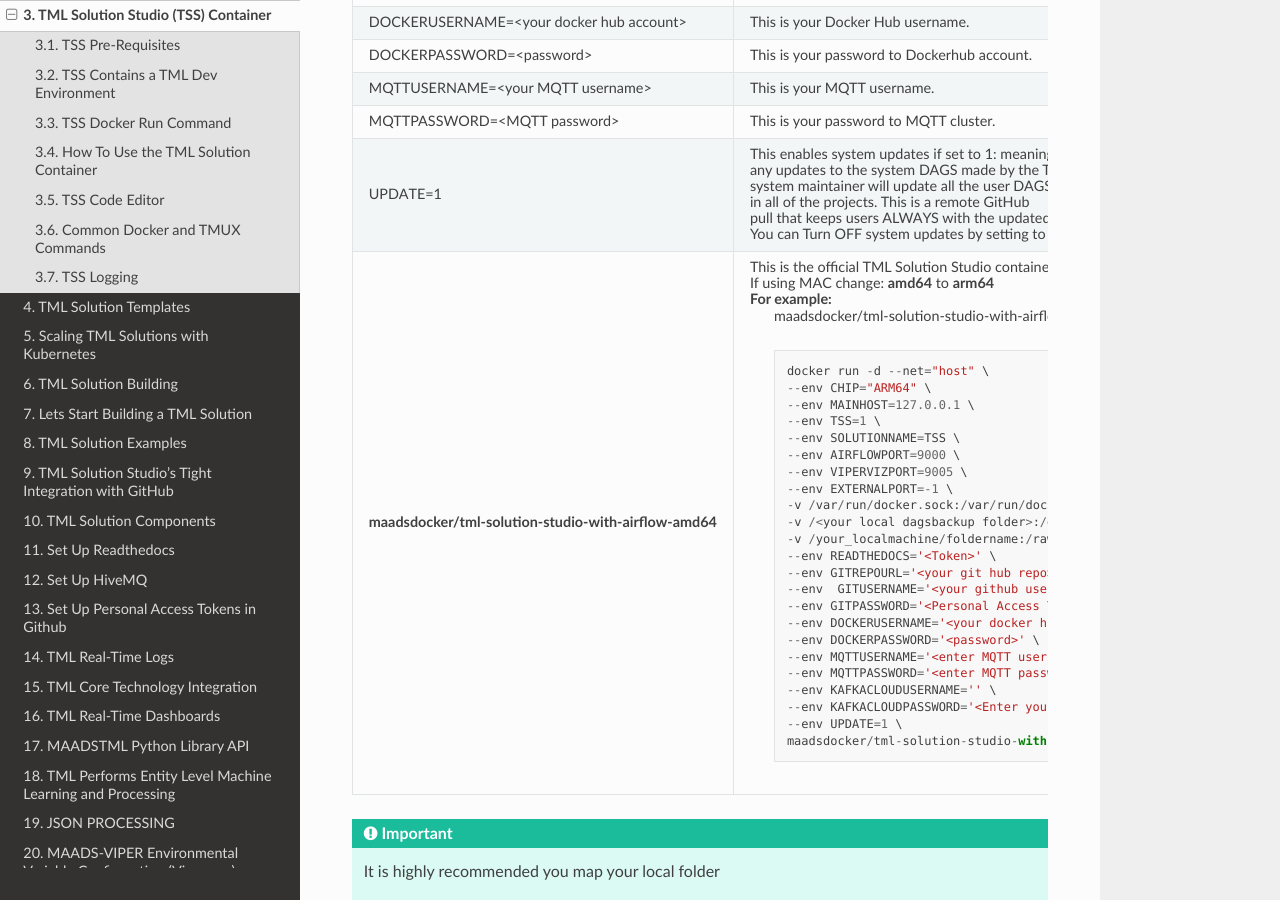
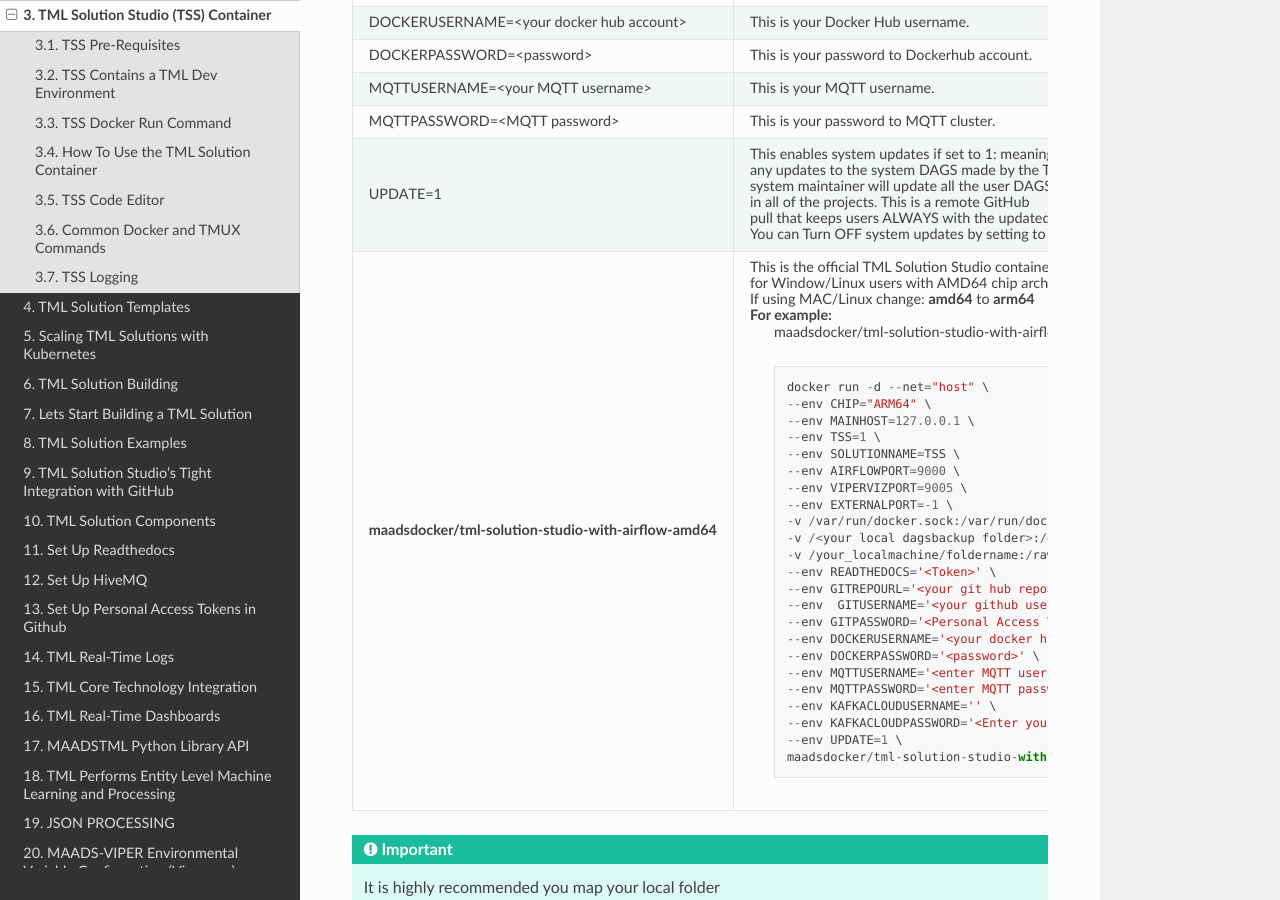
Before and after one commit to smaurice101/readthedocs, a Sphinx documentation site: the page built from docs/source/docker.rst, in a window 1280 px wide and 900 px high, scrolled down 3787 px. Built offline with Sphinx 7.4.7 and the Read the Docs theme 3.1.0, drawn with Linux system fonts in a browser that asks for light colours.

Commit message:
Update docker.rst

```diff
--- a/docs/source/docker.rst
+++ b/docs/source/docker.rst
@@ -195,9 +195,11 @@
 
        You can Turn OFF system updates by setting to 0.
    * - **maadsdocker/tml-solution-studio-with-airflow-amd64**
-     - This is the official TML Solution Studio container.
+     - This is the official TML Solution Studio container
 
-       If using MAC change: **amd64** to **arm64**
+       for Window/Linux users with AMD64 chip architecture.
+
+       If using MAC/Linux change: **amd64** to **arm64**
 
        **For example:**
 
```
